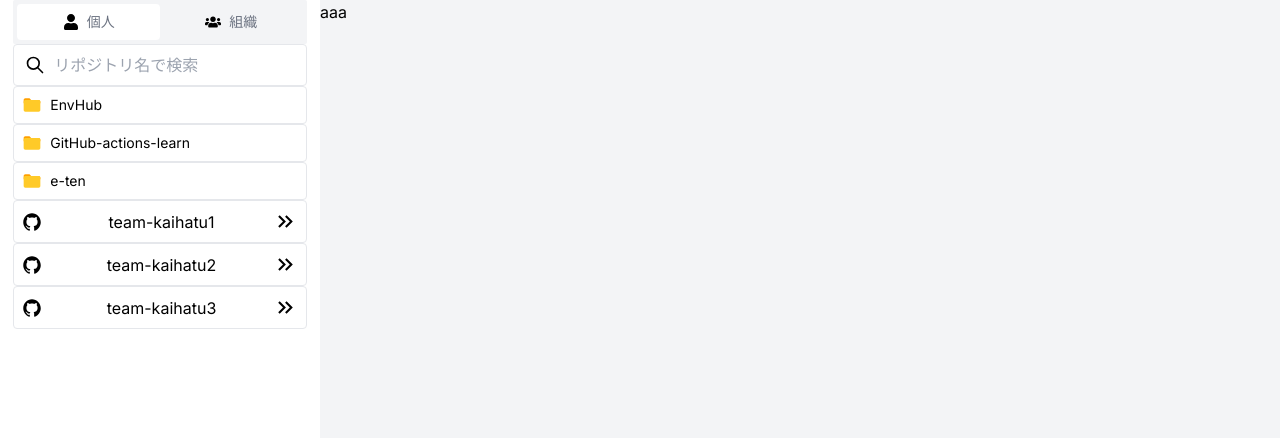
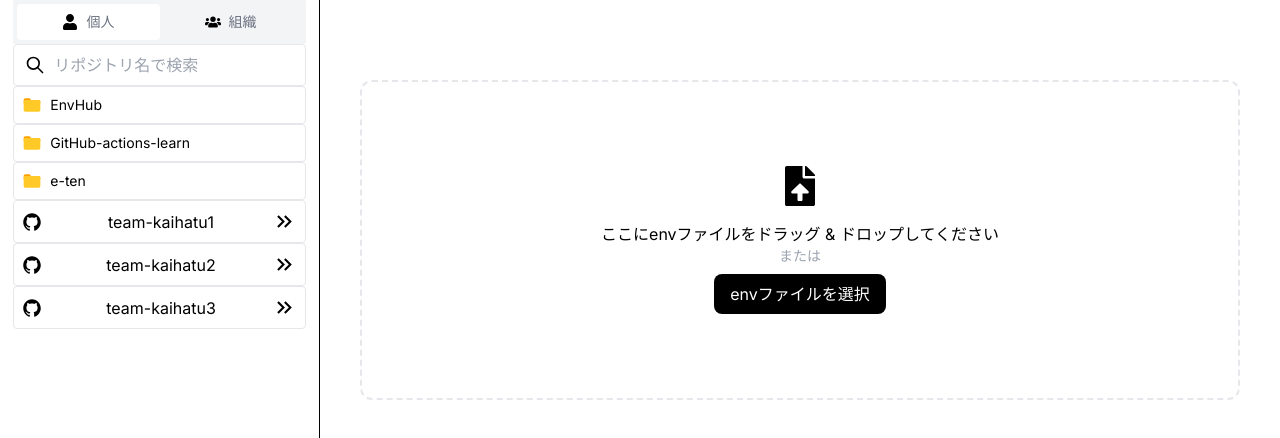
Before and after one commit to warabimochi1126/EnvHub, a Next.js app: page /repository-view in a window 1280 px wide. Shown: the top 438 px of the page. Built offline with nearby package versions, Linux system fonts and the light colour scheme.

Commit message:
コンポーネントの実装を行う

```diff
--- a/app/repository-view/page.tsx
+++ b/app/repository-view/page.tsx
@@ -10,6 +10,8 @@
 import { MdKeyboardDoubleArrowRight } from "react-icons/md";
 import { MdKeyboardDoubleArrowDown } from "react-icons/md";
 
+import { FaFileUpload } from "react-icons/fa";
+
 import {
   Accordion,
   AccordionItem,
@@ -17,6 +19,8 @@
   AccordionItemButton,
   AccordionItemPanel,
 } from "react-accessible-accordion";
+
+import { useDropzone } from "react-dropzone";
 
 const repoNamesData = ["EnvHub", "GitHub-actions-learn", "e-ten"];
 const orgsData = [
@@ -27,15 +31,23 @@
     repoName: ["team-repo-a-3", "team-repo-b-3", "team-repo-c-3"],
   },
 ];
+
 // TODO:コンポーネント分割・カスタムフックスの作成
 export default function Page() {
   const [isPersonalClicked, setIsPersonalClicked] = useState<boolean>(true);
   const clickPersonal = () => setIsPersonalClicked(true);
   const clickOrganizations = () => setIsPersonalClicked(false);
 
+  // TODO:アップロード予定のファイルの名前を入れるstateを準備する
+  const onDrop = (temp: any) => console.log(temp);
+  const { getRootProps, getInputProps, open } = useDropzone({
+    onDrop,
+    noClick: true,
+  });
+
   return (
     <div className="flex">
-      <div className="w-1/4 bg-white h-screen">
+      <div className="w-1/4 bg-white h-screen border-r border-black">
         <RepositoryTypeSelctor
           isPersonalClicked={isPersonalClicked}
           clickPersonal={clickPersonal}
@@ -47,8 +59,26 @@
         ))}
         <OrganizationsAccordionWrapper />
       </div>
-      <div className="w-3/4 bg-[#F3F4F6]">
-        <span>aaa</span>
+      <div className="w-3/4 bg-white">
+        <div
+          className="border-2 border-dashed hover:border-gray-400 hover:bg-gray-200 transition-colors duration-500 rounded-xl mx-auto w-11/12 h-80 flex justify-center items-center mt-20"
+          {...getRootProps()}
+        >
+          <input {...getInputProps()} />
+          <div className="flex flex-col items-center">
+            <FaFileUpload size={40} />
+            <span className="mt-4">
+              ここにenvファイルをドラッグ & ドロップしてください
+            </span>
+            <span className="text-gray-400 text-sm">または</span>
+            <button
+              className="bg-black text-white rounded-lg py-2 px-4 mt-2"
+              onClick={open}
+            >
+              envファイルを選択
+            </button>
+          </div>
+        </div>
       </div>
     </div>
   );
```
Also changed, not shown: datas/fetchAuthUserRespositories.ts (+0 -9 lines).
